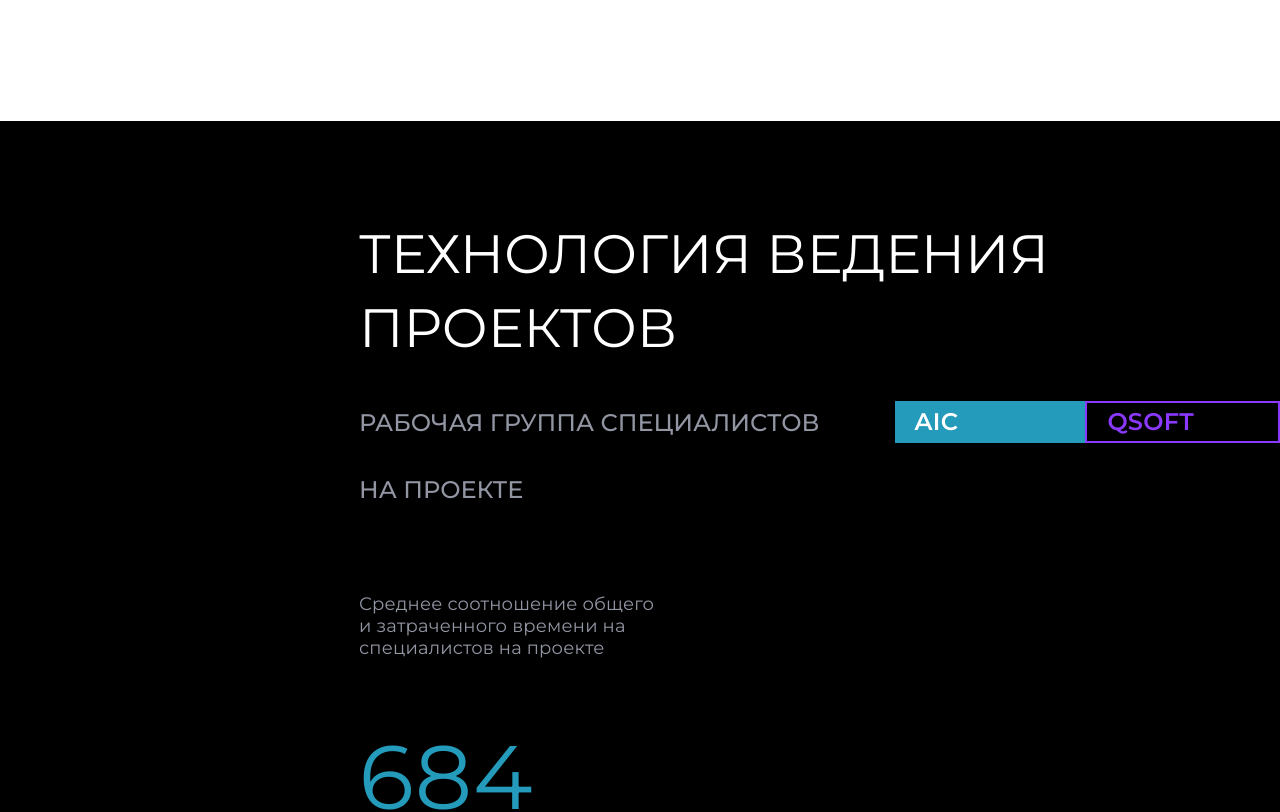
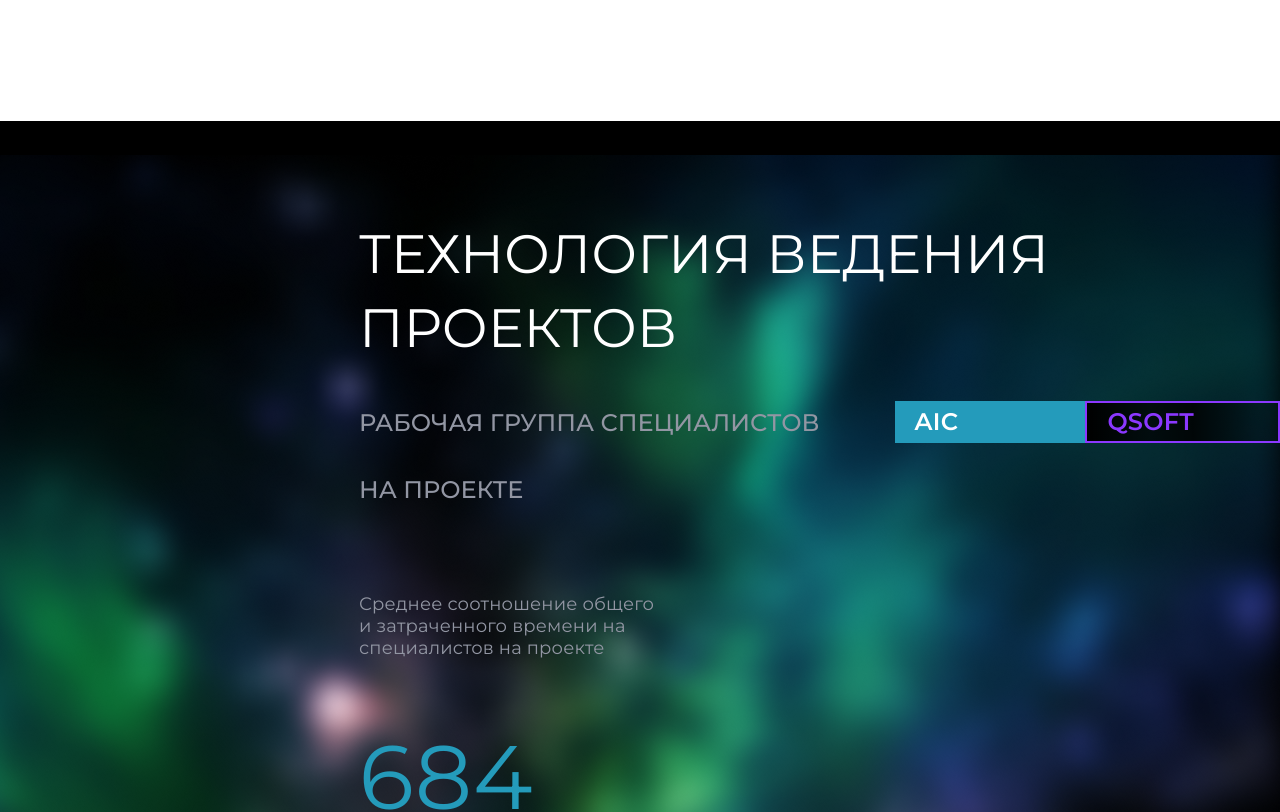
Before and after one commit to 18oleg96/CI, a Nuxt app: page / in a window 1280 px wide. Shown: the part 6344-7156 px from the top of the page. Built offline with nearby package versions, Linux system fonts and the light colour scheme.

Commit message:
верстка

```diff
--- a/components/indexPage/ProjectManagement/styles.scss
+++ b/components/indexPage/ProjectManagement/styles.scss
@@ -3,6 +3,10 @@
   padding-left: 359px;
   padding-bottom: 96px;
   background-color: #000;
+  background-image: url(/assets/images/qwerty.png);
+  background-repeat: no-repeat;
+  background-position: right;
+  backdrop-filter: blur(16px);
 
   .projectManagementHeading {
     margin-bottom: 24px;
--- a/components/uikit/Button/style.scss
+++ b/components/uikit/Button/style.scss
@@ -1,4 +1,3 @@
-
 .button {
   border-radius: 70px;
   width: 252px;
--- a/components/uikit/Footer/styles.scss
+++ b/components/uikit/Footer/styles.scss
@@ -28,6 +28,11 @@
       line-height: 22px;
       font-family: 'Proxima Nova', sans-serif;
       color: #000000;
+      transition: all 0.25s ease-out;
+
+      &:hover {
+        color: #7E7E7E;
+      }
     }
 
     .footerTel {
@@ -36,6 +41,11 @@
       line-height: 22px;
       font-family: 'Proxima Nova', sans-serif;
       color: #000000;
+      transition: all 0.25s ease-out;
+
+      &:hover {
+        color: #7E7E7E;
+      }
     }
   }
 
```
Also changed, not shown: assets/images/company.png, assets/images/qwerty.png (added).
